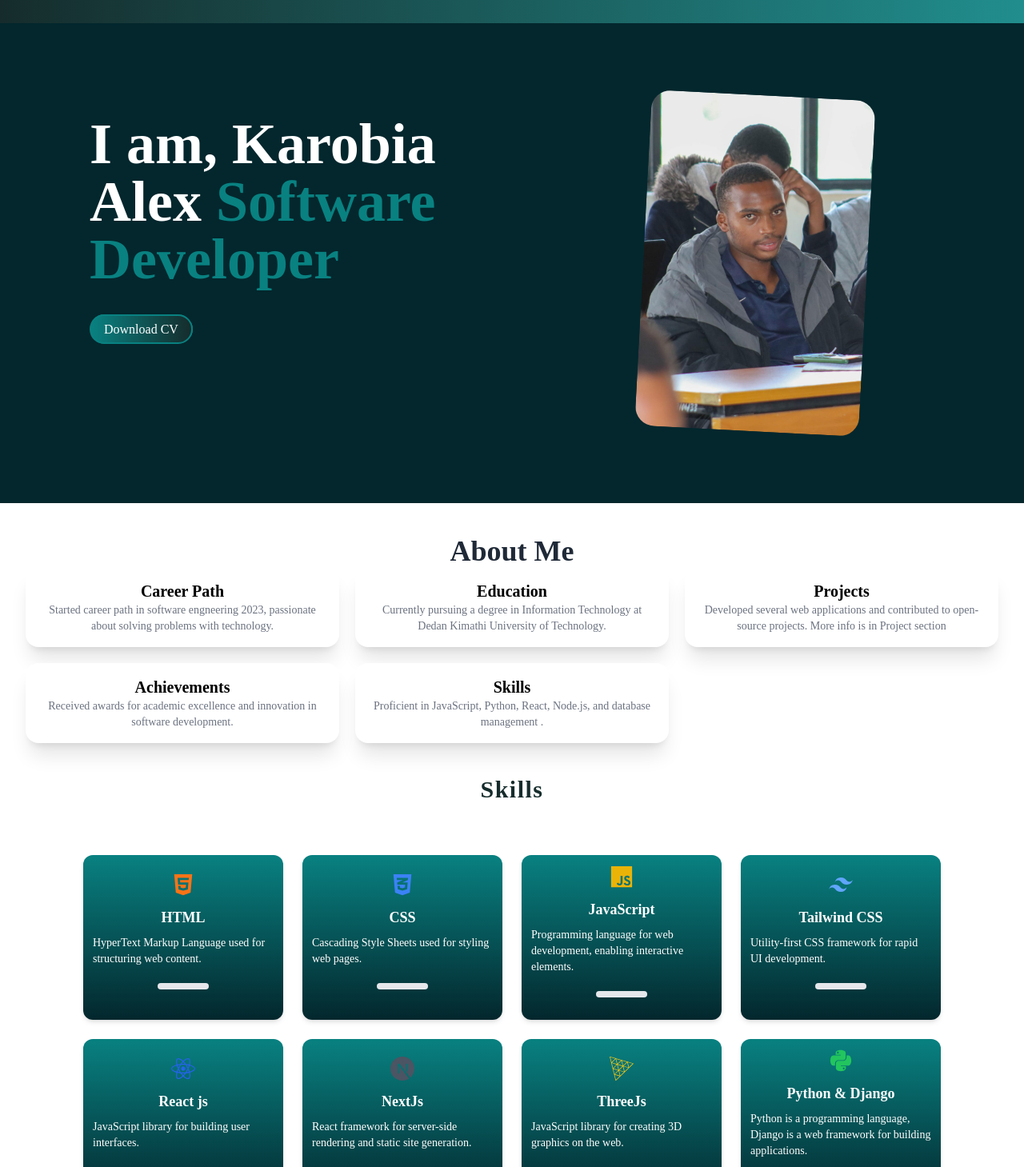
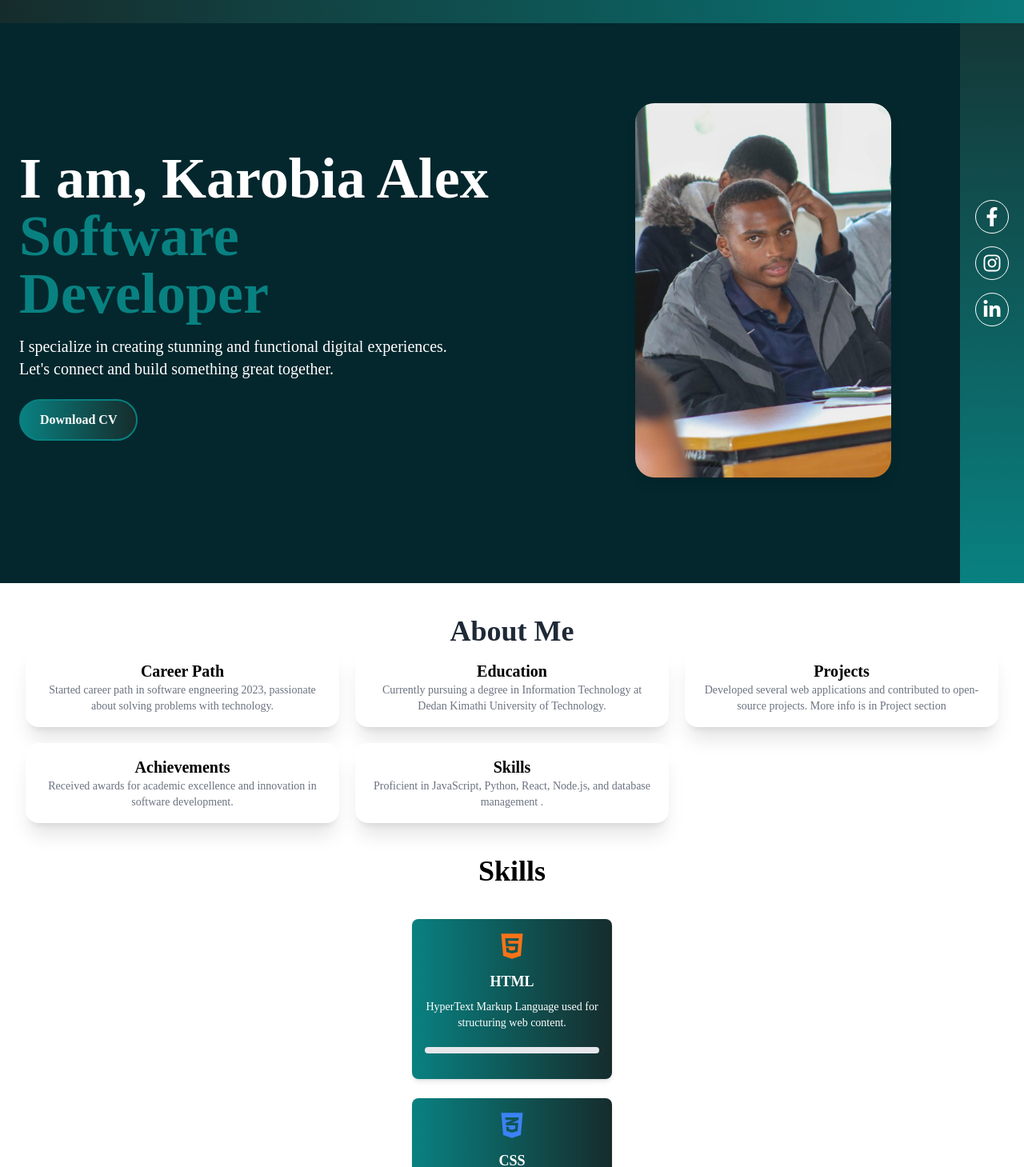
Before and after one commit to karoshalex0873/Karobia.me, a React (Vite) app: page / in a window 1280 px wide. Shown: the part 71-1530 px from the top of the page at 80% size. Built offline with nearby package versions, Linux system fonts and the light colour scheme.

Commit message:
animation of home page with the AOS

```diff
--- a/package.json
+++ b/package.json
@@ -11,6 +11,7 @@
   },
   "dependencies": {
     "@gsap/react": "^2.1.1",
+    "aos": "^2.3.4",
     "emailjs-com": "^3.2.0",
     "gsap": "^3.12.5",
     "openai": "^4.52.0",
--- a/src/App.jsx
+++ b/src/App.jsx
@@ -9,7 +9,6 @@ import SocialMediaLinks from "./componets/SocialMediaLinks"
 const App = () => {
   return (
     <div>
-      <Navbar />
       <Main />
       <About />
       <Projects />
--- a/src/componets/Blog.jsx
+++ b/src/componets/Blog.jsx
@@ -1,6 +1,8 @@
-import { useState } from 'react';
+import { useState, useEffect } from 'react';
 import { FaHtml5, FaCss3Alt, FaJs, FaReact, FaPython } from 'react-icons/fa';
 import { SiTailwindcss, SiNextdotjs, SiThreedotjs, SiMongodb, SiExpress } from 'react-icons/si';
+import AOS from 'aos';
+import 'aos/dist/aos.css';
 
 const skills = [
   { id: 1, name: 'HTML', description: 'HyperText Markup Language used for structuring web content.', level: 90, icon: <FaHtml5 className="text-orange-500" /> },
@@ -18,6 +20,13 @@ const skills = [
 const Blog = () => {
   const [hoveredSkill, setHoveredSkill] = useState(null);
 
+  useEffect(() => {
+    AOS.init({
+      duration: 1000,
+      easing: 'ease-in-out',
+    });
+  }, []);
+
   const handleSkillHover = (id) => {
     setHoveredSkill(id);
   };
@@ -30,29 +39,31 @@ const Blog = () => {
     <>
       <span id="blog"></span>
       <div className="py-10">
-        <div className="container mx-auto relative">
-          <div className="text-center mb-0">
-            <h1 className="Main-heading">Skills</h1>
+        <div className="container mx-auto relative px-4">
+          <div className="text-center mb-10">
+            <h1 className="text-3xl sm:text-4xl font-bold">Skills</h1>
           </div>
           <section>
-            <div className="text-center mb-0 py-8"></div>
             <div className="relative">
               <div className="lg:center-line sm:opacity-0"></div>
-              <div id='Cards' className="flex flex-wrap justify-center gap-4 md:gap-6">
+              <div id='Cards' className="flex flex-col items-center gap-4 md:gap-6">
                 {skills.map((skill) => (
                   <article
                     key={skill.id}
-                    className="transform transition duration-500 hover:scale-105 relative text-white bg-gradient-to-b from-secondary to-darkBrand rounded-xl shadow-md p-3 flex flex-col items-center justify-center"
+                    className="skill-card transform transition-transform duration-500 hover:scale-105 relative text-white bg-gradient-to-b from-secondary to-darkBrand rounded-xl shadow-md p-4 flex flex-col items-center justify-center"
                     onMouseEnter={() => handleSkillHover(skill.id)}
                     onMouseLeave={handleSkillLeave}
+                    data-aos="fade-up"
+                    data-aos-delay={skill.id * 100} // Adds delay to each skill card
+                    data-aos-offset="100" // Starts animation when scrolled into view
                     style={{ maxWidth: '250px', minWidth: '200px' }}
                   >
-                    <div className="mb-3 mx-auto text-3xl text-primary">
+                    <div className="mb-3 mx-auto text-4xl text-primary">
                       {skill.icon}
                     </div>
                     <h1 className="font-bold text-lg text-center mb-2">{skill.name}</h1>
-                    <p className="text-sm text-start mb-3">{skill.description}</p>
-                    <div className="relative w-16">
+                    <p className="text-sm text-center mb-3">{skill.description}</p>
+                    <div className="relative w-full">
                       <div className="flex items-center justify-between mb-2">
                         <div className="text-right">
                           <span className="text-xs font-medium">
--- a/src/componets/Main.jsx
+++ b/src/componets/Main.jsx
@@ -1,36 +1,89 @@
-// import React from 'react';
-import { Link } from 'react-scroll';
-import alex from '../assets/alex.jpg';
+import React, { useEffect } from "react";
+import { Link } from "react-scroll";
+import alex from "../assets/alex.jpg";
+import AOS from "aos";
+import "aos/dist/aos.css"; // Import AOS CSS
+import { FaFacebookF, FaLinkedinIn, FaInstagram } from "react-icons/fa";
+import Navbar from "./Navbar"; // Import the Navbar component
 
 const Main = () => {
+  useEffect(() => {
+    AOS.init({ duration: 1000 }); // Customize AOS duration
+  }, []);
+
   return (
-    <div className="min-h-[550px] sm:min-h-[600px] bg-darkBrand flex justify-center items-center text-white">
-      <div className="container pb-8 sm:pb-0">
-        <div className="grid grid-cols-1 sm:grid-cols-2">
+    <div className="min-h-screen bg-darkBrand flex flex-col justify-center items-center text-white relative overflow-hidden">
+      {/* Include the Navbar at the top */}
+      <div className="w-full fixed top-0 left-0 z-50">
+        <Navbar />
+      </div>
+
+      {/* Icons on the right with animation */}
+      <div className="fixed right-0 top-0 w-[80px] h-full bg-gradient-to-b from-primary to-secondary flex flex-col justify-center items-center gap-4 p-2 z-20 transition-transform duration-300 ease-in-out transform hover:translate-x-0 animate-fade-in">
+        <a
+          href="https://facebook.com"
+          target="_blank"
+          rel="noopener noreferrer"
+          className="inline-block p-2 rounded-full cursor-pointer border border-white hover:bg-white hover:text-primary transition-colors duration-300"
+        >
+          <FaFacebookF className="text-2xl text-white" />
+        </a>
+        <a
+          href="https://instagram.com"
+          target="_blank"
+          rel="noopener noreferrer"
+          className="inline-block p-2 rounded-full cursor-pointer border border-white hover:bg-white hover:text-primary transition-colors duration-300"
+        >
+          <FaInstagram className="text-2xl text-white" />
+        </a>
+        <a
+          href="https://linkedin.com"
+          target="_blank"
+          rel="noopener noreferrer"
+          className="inline-block p-2 rounded-full cursor-pointer border border-white hover:bg-white hover:text-primary transition-colors duration-300"
+        >
+          <FaLinkedinIn className="text-2xl text-white" />
+        </a>
+      </div>
+
+      <div className="container px-6 py-12 mx-auto relative mt-20">
+        <div className="grid grid-cols-1 md:grid-cols-2 gap-6 items-center">
           {/* Text content section */}
-          <div className="order-2 sm:order-2 px-20">
-            <h1 className="text-5xl sm:text-6xl lg:text-7xl font-bold py-10">
+          <div className="text-center md:text-left">
+            <h1
+              data-aos="fade-right"
+              className="text-5xl sm:text-6xl lg:text-7xl font-bold mb-4"
+            >
               I am, Karobia Alex <span className="text-secondary">Software Developer</span>
             </h1>
-            <div>
-                <button>
-                <Link
-                    to="reach_out"
-                    smooth={true}
-                    duration={500}
-                    className="bg-gradient-to-r from-secondary to-primary border-2 border-secondary rounded-full px-4 py-2 text-white hover:scale-105 duration-200 cursor-pointer"
-                  >
-                    Download CV
-                  </Link>
-                </button>
+            <p
+              data-aos="fade-up"
+              data-aos-delay="300"
+              className="text-lg sm:text-xl mb-6"
+            >
+              I specialize in creating stunning and functional digital experiences. <br />Let's connect and build something great together.
+            </p>
+            <div
+              data-aos="fade-up"
+              data-aos-delay="600"
+              className="flex justify-center md:justify-start"
+            >
+              <a
+                href="/CV_Karobia_Alex.pdf" // Adjust the path as needed
+                download="CV_Karobia_Alex.pdf" // The file name for the download
+                className="bg-gradient-to-r from-secondary to-primary border-2 border-secondary rounded-full px-6 py-3 font-semibold text-white hover:scale-105 transition duration-200"
+              >
+                Download CV
+              </a>
             </div>
           </div>
           {/* Image content section */}
-          <div className="min-h-[450px] flex justify-center items-center order-1 sm:order-2 relative">
+          <div className="flex justify-center items-center relative">
             <img
               src={alex}
-              alt="karobia"
-              className="lg:w-[280px] w-[200px] lg:h-[420px] md:h-[300px] sm:w-[200px] sm:h-[300px] rounded-3xl hover:scale-110 hover:rotate-0 rotate-3"
+              alt="Karobia Alex"
+              data-aos="zoom-in"
+              className="w-80 h-auto rounded-3xl shadow-lg transform transition-transform duration-500 hover:scale-105 liquid-effect"
             />
           </div>
         </div>
--- a/src/index.css
+++ b/src/index.css
@@ -1,6 +1,37 @@
 @tailwind base;
 @tailwind components;
 @tailwind utilities;
+/* Add this to your global CSS or in a CSS module */
+@keyframes liquid {
+  0% {
+    transform: translateY(0);
+  }
+  50% {
+    transform: translateY(-10px);
+  }
+  100% {
+    transform: translateY(0);
+  }
+}
+
+.liquid-effect {
+  position: relative;
+  animation: liquid 2s infinite ease-in-out;
+}
+
+.liquid-effect::before {
+  content: '';
+  position: absolute;
+  top: 0;
+  left: 0;
+  width: 100%;
+  height: 100%;
+  background: rgba(255, 255, 255, 0.2);
+  border-radius: 50%;
+  z-index: -1;
+  animation: liquid 4s infinite ease-in-out;
+}
+
 
 @layer utilities {
   .menu-icon {
--- a/tailwind.config.js
+++ b/tailwind.config.js
@@ -15,6 +15,15 @@ export default {
         third:"#025321",
         darkBrand:"#03272d",
       },
+      animation: {
+        'fade-in': 'fadeIn 1s ease-in-out'
+      },
+      keyframes: {
+        fadeIn: {
+          '0%': { opacity: '0' },
+          '100%': { opacity: '1' }
+        }
+      },
       container:{
         center:true,
         padding:{
```
Also changed, not shown: 1 other file (tests, documents, lock files or other folders).
